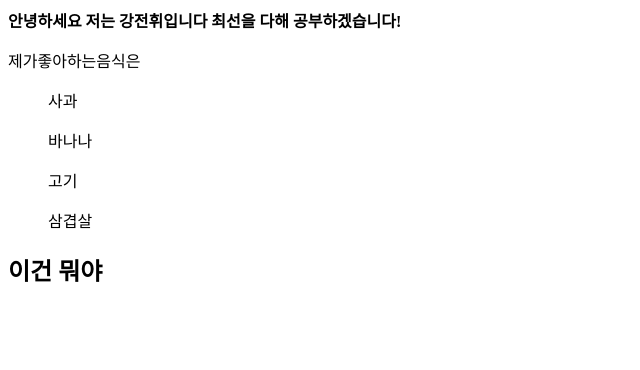
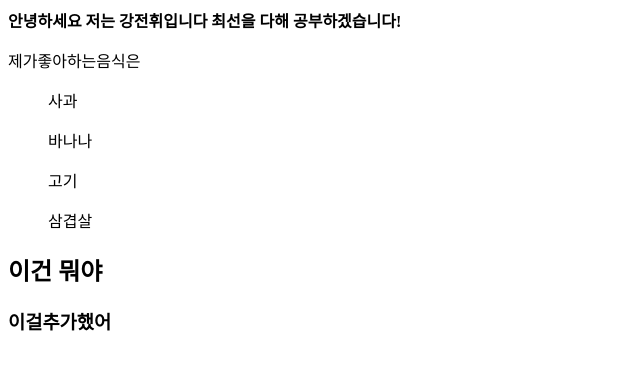
Before and after one commit to jeonhwikang/valueinus-project, a plain HTML site: page index.html in a window 1280 px wide. Shown: the whole page, without its empty margins (0-640 px from the left). Drawn offline with Linux system fonts and the light colour scheme.

Commit message:
second commit

```diff
--- a/index.html
+++ b/index.html
@@ -10,6 +10,6 @@
     <strong>안녕하세요 저는 강전휘입니다 최선을 다해 공부하겠습니다!</strong>
     <p>제가좋아하는음식은 <ul>사과</ul> <ul>바나나</ul> <ul>고기</ul> <ul>삼겹살</ul></p>
     <h2>이건 뭐야</h2>
-
+    <h3>이걸추가했어</h3>
   </body>
 </ht>
```
